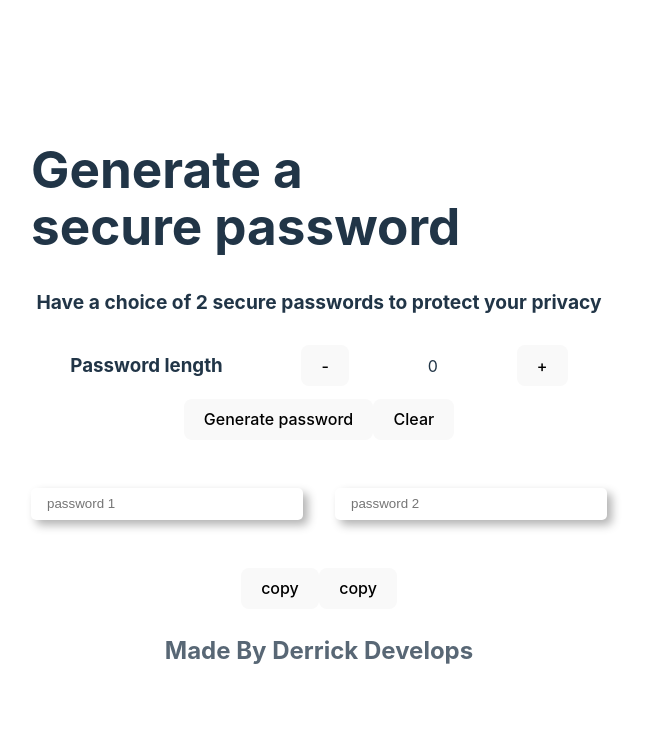
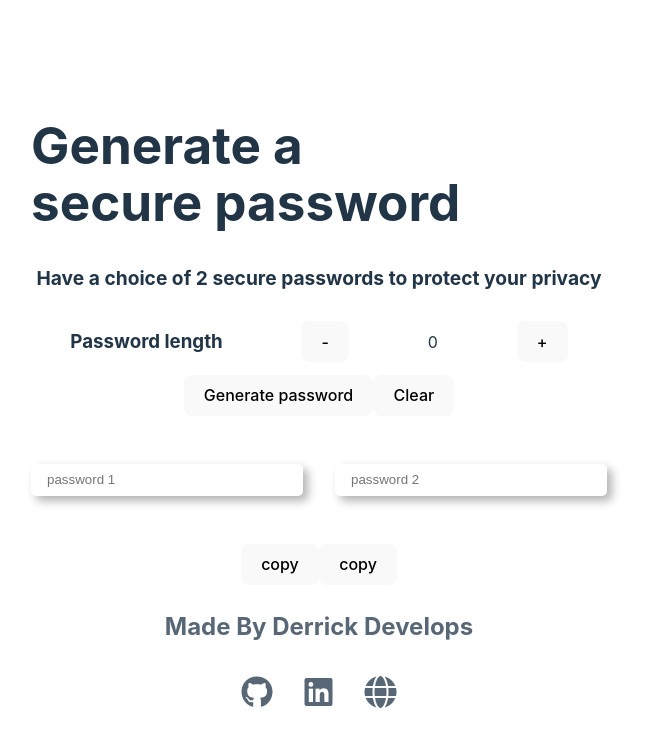
Before and after one commit to DerrickDevelops/Password-Generator, a React (Vite) app: page / in a window 1280 px wide. Shown: the top 746 px of the page, without its empty margins (321-968 px from the left). Built offline with nearby package versions, Linux system fonts and the light colour scheme.

Commit message:
Updated Footer
Added Contact Links in Footer and styled using Inline styling.

```diff
--- a/src/Footer.jsx
+++ b/src/Footer.jsx
@@ -6,9 +6,26 @@ function Footer() {
         opacity: "75%"
     }
 
+    const links = {
+        fontSize: "2rem",
+        display: "flex",
+        justifyContent: "center",
+        gap: "2rem"
+    }
+
+    const linkTag = {
+        color: "#213547",
+        opacity: "75%"
+    }
+
     return(
         <footer>
             <h3 style={styles}>Made By Derrick Develops</h3>
+            <div className="contact-links" style={links}>
+                <a href="#" className="git-hub" style={linkTag}><i class="fa-brands fa-github"></i></a>
+                <a href="#" className="linkedin" style={linkTag}><i class="fa-brands fa-linkedin"></i></a>
+                <a href="#" className="personal-website" style={linkTag}><i class="fa-solid fa-globe"></i></a>
+            </div>
         </footer>
     )
 }
```
